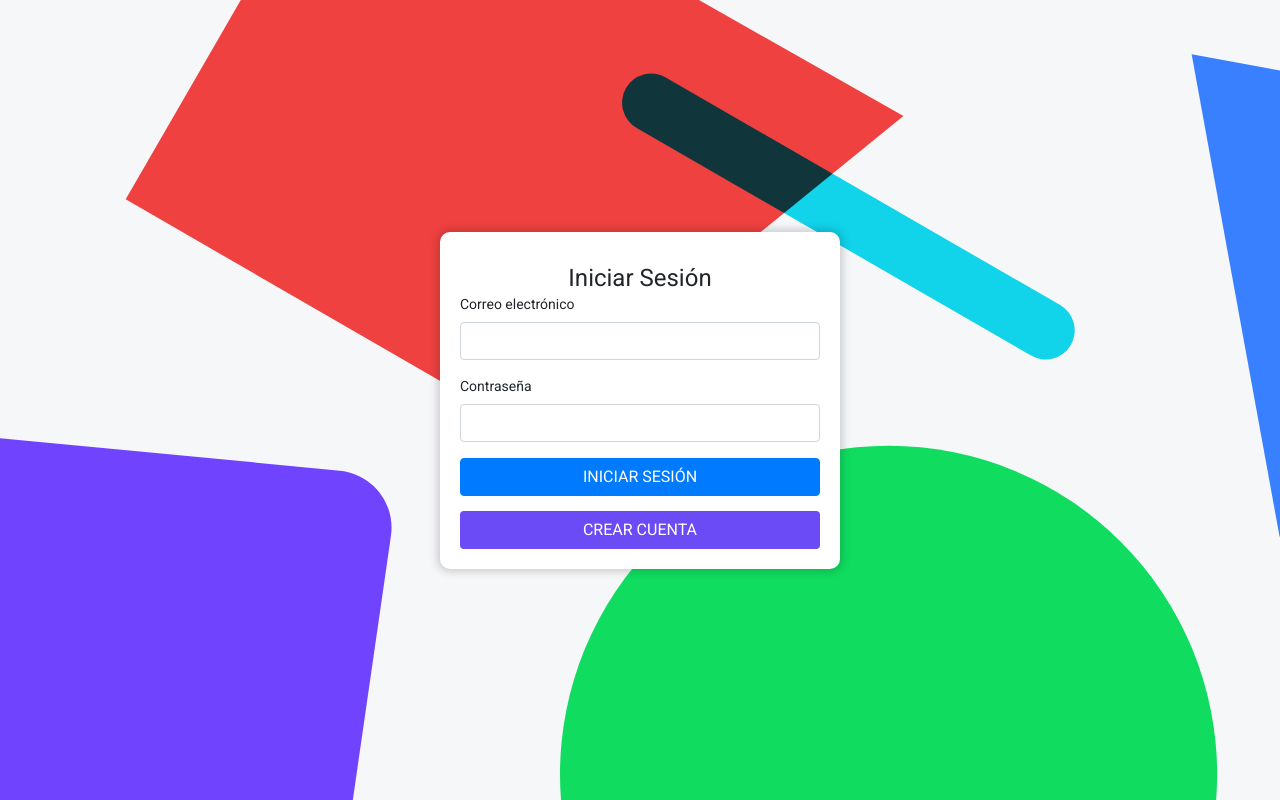
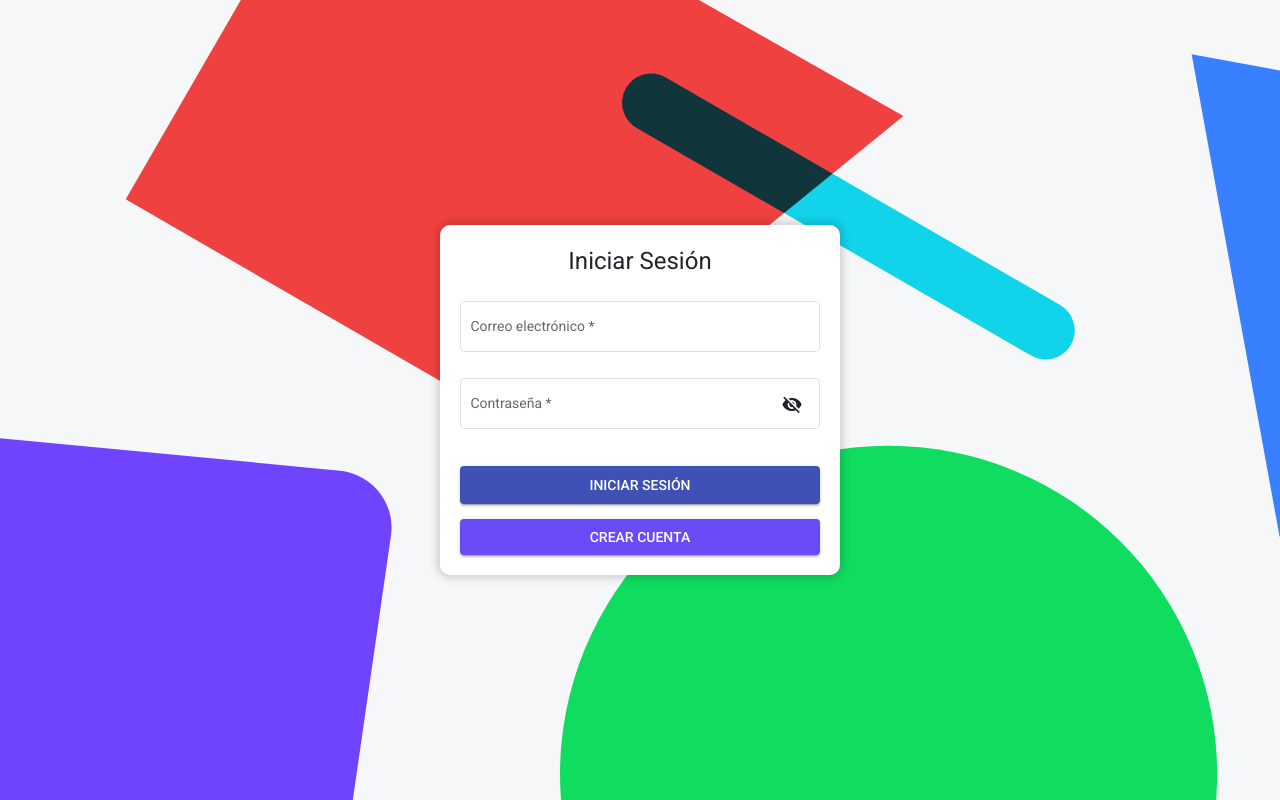
Before and after one commit to ignacioparadisi/web-gps, an Angular app: page /login in a window 1280 px wide. Built offline with nearby package versions, Linux system fonts and the light colour scheme.

Commit message:
Add material design to login page

```diff
--- a/angular.json
+++ b/angular.json
@@ -28,7 +28,6 @@
               "src/assets"
             ],
             "styles": [
-              "./node_modules/@angular/material/prebuilt-themes/indigo-pink.css",
               "./node_modules/bootstrap/dist/css/bootstrap.min.css",
               "./node_modules/@fortawesome/fontawesome-free/css/all.min.css",
               "src/styles.scss"
@@ -99,7 +98,6 @@
               "src/assets"
             ],
             "styles": [
-              "./node_modules/@angular/material/prebuilt-themes/indigo-pink.css",
               "src/styles.scss"
             ],
             "scripts": []
--- a/src/app/app.module.ts
+++ b/src/app/app.module.ts
@@ -4,7 +4,8 @@ import { HttpClientModule } from '@angular/common/http';
 
 import { AppRoutingModule } from './app-routing.module';
 import { AppComponent } from './app.component';
-import { NoopAnimationsModule } from '@angular/platform-browser/animations';
+import { BrowserAnimationsModule } from '@angular/platform-browser/animations';
+// import { NoopAnimationsModule } from '@angular/platform-browser/animations';
 
 @NgModule({
   declarations: [
@@ -14,7 +15,7 @@ import { NoopAnimationsModule } from '@angular/platform-browser/animations';
     BrowserModule,
     AppRoutingModule,
     HttpClientModule,
-    NoopAnimationsModule
+    BrowserAnimationsModule,
   ],
   providers: [],
   bootstrap: [AppComponent]
--- a/src/app/login/login.component.html
+++ b/src/app/login/login.component.html
@@ -4,27 +4,37 @@
             <form [formGroup]="loginForm" (ngSubmit)="login()">
                 <h1 class="text-center">Iniciar Sesión</h1>
                 <!-- Email -->
-                <div class="form-group">
-                    <label for="email">Correo electrónico</label>
-                    <input type="email" class="form-control" id="email" formControlName="email" required>
-                </div>
+                <mat-form-field appearance="outline">
+                    <mat-label>Correo electrónico</mat-label>
+                    <input matInput email formControlName="email" required>
+                    <mat-hint>
                         <div *ngFor="let error of validationMessages.email">
                             <div class="error">
                                 <i class="fas fa-exclamation-circle"></i> {{ error }}
                             </div>
                         </div>
+                    </mat-hint>
+                </mat-form-field>
                 <!-- Password -->
-                <div class="form-group">
-                    <label for="password">Contraseña</label>
-                    <input type="password" id="password" class="form-control" formControlName="password" required>
-                </div>
+                <mat-form-field appearance="outline">
+                    <mat-label>Contraseña</mat-label>
+                    <input matInput [type]="hidePassword ? 'password' : 'text'" formControlName="password" required>
+                    <button mat-icon-button matSuffix (click)="hidePassword = !hidePassword"
+                        [attr.aria-label]="'Ocultar contraseña'" [attr.aria-pressed]="hidePassword">
+                        <mat-icon>{{hidePassword ? 'visibility_off' : 'visibility'}}</mat-icon>
+                    </button>
+                    <mat-hint>
                         <div *ngFor="let error of validationMessages.password">
                             <div class="error">
                                 <i class="fas fa-exclamation-circle"></i> {{ error }}
                             </div>
                         </div>
+                    </mat-hint>
+                </mat-form-field>
+
+                <!-- Buttons -->
                 <div class="buttons">
-                    <button type="submit" class="btn btn-primary btn-block" [disabled]="isLoading">
+                    <button mat-raised-button type="submit" class="btn-block" color="primary" [disabled]="isLoading">
                         <span *ngIf="!isLoading">INICIAR SESIÓN</span>
                         <div *ngIf="isLoading" class="d-flex justify-content-center">
                             <div class="spinner-border" role="status">
@@ -32,7 +42,7 @@
                             </div>
                         </div>
                     </button>
-                    <button type="button" class="btn btn-tertiary btn-block" (click)="presentSignUpModal()"
+                    <button mat-raised-button type="button" class="btn-tertiary btn-block" (click)="presentSignUpModal()"
                         [disabled]="isLoading">CREAR CUENTA</button>
                 </div>
             </form>
--- a/src/app/login/login.component.scss
+++ b/src/app/login/login.component.scss
@@ -10,14 +10,17 @@
     height: 100vh;
 }
 
+mat-form-field {
+    width: 100%;
+}
+
 h1 {
-    margin: 0;
-    margin-top: 10px;
+    margin-bottom: 20px;
     padding: 0;
 }
 
 form {
-    background-color: white;
+    background: white;
     padding: 20px;
     border-radius: 10px;
     box-shadow: 0 0 10px 2px rgba(0, 0, 0, 0.2);
@@ -26,7 +29,6 @@ form {
     margin: 0 auto;
 
     .error {
-        margin: -10px 0px 10px 0px;
         color: red;
     }
 }
--- a/src/app/login/login.component.ts
+++ b/src/app/login/login.component.ts
@@ -23,6 +23,7 @@ export class LoginComponent implements OnInit {
    * Formulario a ser mostrado.
    */
   public loginForm: FormGroup;
+  public hidePassword = true;
   /**
    * Variable privada para guardar el valor de inicio de sesión cargando.
    * Esta variable solo puede ser asignada desde la funcion `set isLoading(isLoading: boolean)`
--- a/src/styles.scss
+++ b/src/styles.scss
@@ -1,4 +1,15 @@
 /* You can add global styles to this file, and also import other style files */
+
+@import '~@angular/material/prebuilt-themes/indigo-pink.css';
+// @import '~@angular/material/prebuilt-themes/purple-green.css' (prefers-color-scheme: dark);
+
+// @media (prefers-color-scheme: light) {
+//     @import '~@angular/material/prebuilt-themes/indigo-pink.css';
+// }
+
+// @media (prefers-color-scheme: dark) {
+//     @import '~@angular/material/prebuilt-themes/purple-green.css';
+// }
 
 html, body { height: 100%; }
 body { margin: 0; font-family: Roboto, "Helvetica Neue", sans-serif; }
```
Also changed, not shown: src/app/login/login.module.ts (+10 -1 lines). Lines whose indentation alone changed are shown as unchanged.
